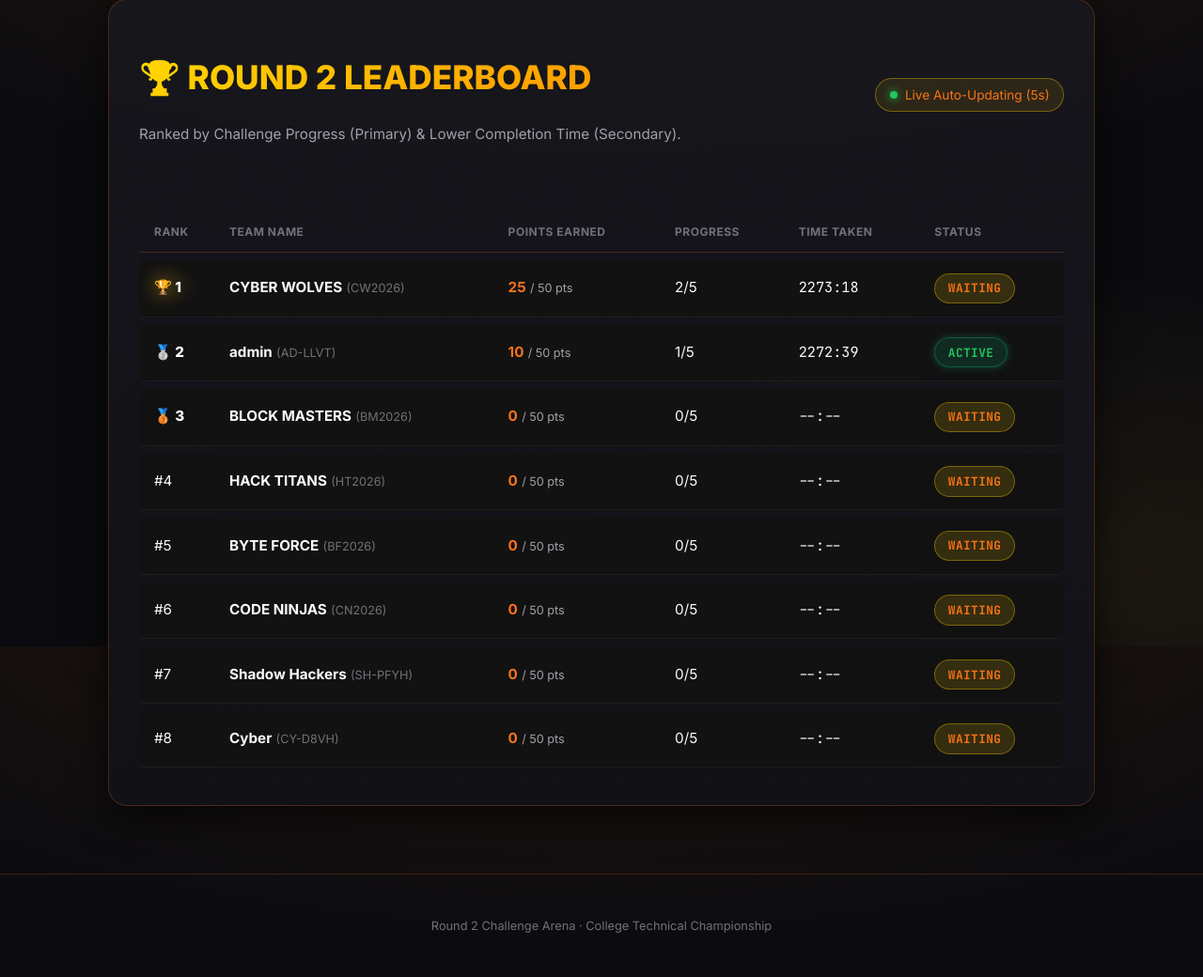
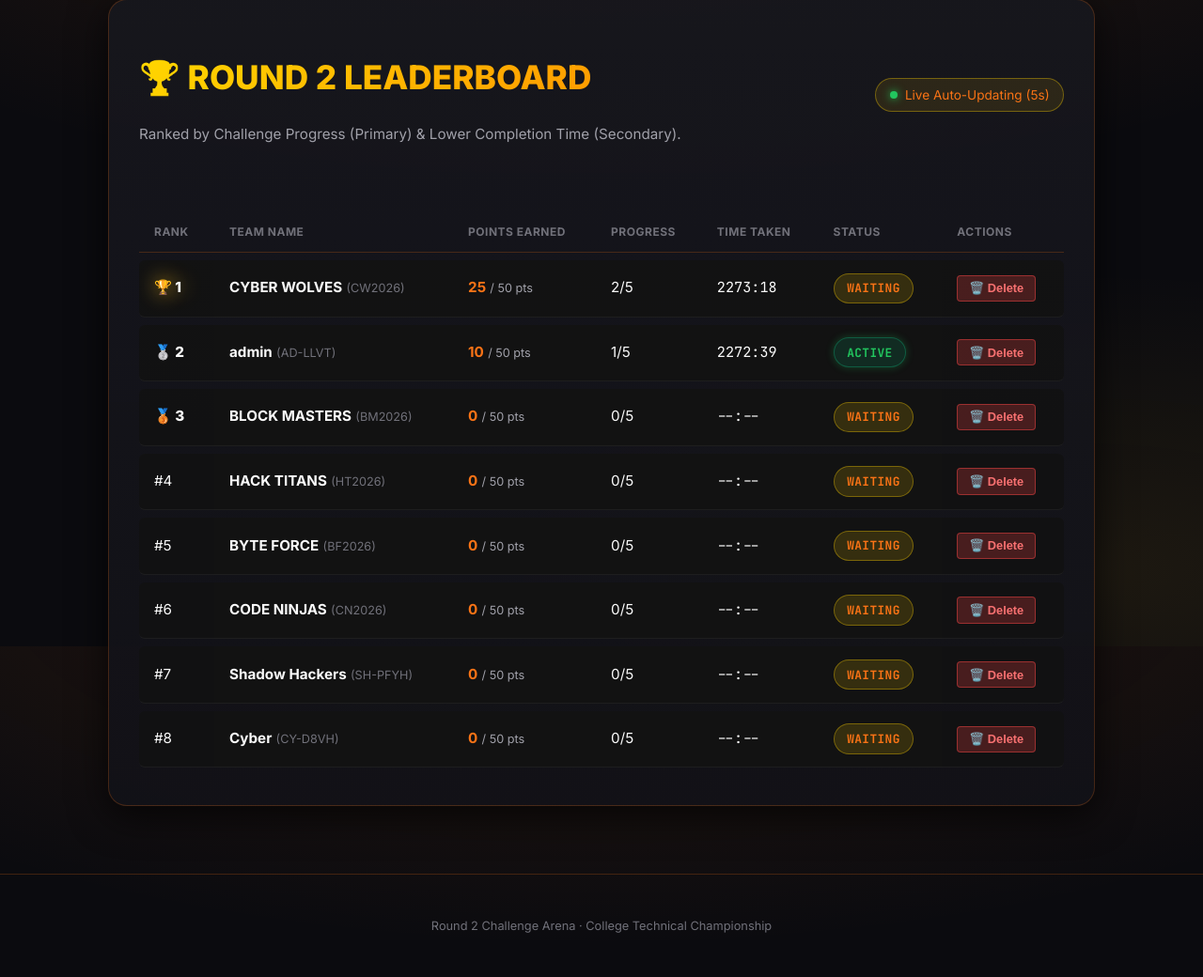
Before and after one commit to ACV07/GAME, a Flask app: page /leaderboard in a window 1280 px wide. Shown: the part 112-1152 px from the top of the page at 94% size. Run offline with Flask 3, Linux system fonts and the light colour scheme; the visitor is signed in with stand-in values (Sample User, id 1); data comes from the database, SQL or seed files in the repository.

Commit message:
Add Admin team deletion option to Leaderboard page and live auto-refresh standings table

```diff
--- a/models.py
+++ b/models.py
@@ -312,6 +312,17 @@ class TeamModel:
     def clear_draft(team_id):
         conn = get_db_connection()
         conn.execute("UPDATE teams SET draft_json = '' WHERE id = ?", (team_id,))
+        conn.commit()
+        conn.close()
+
+    @staticmethod
+    def delete_team(team_id):
+        """Permanently deletes a team and its submissions and sessions from the database."""
+        conn = get_db_connection()
+        cursor = conn.cursor()
+        cursor.execute("DELETE FROM submissions WHERE team_id = ?", (team_id,))
+        cursor.execute("DELETE FROM sessions WHERE team_id = ?", (team_id,))
+        cursor.execute("DELETE FROM teams WHERE id = ?", (team_id,))
         conn.commit()
         conn.close()
 
--- a/static/js/leaderboard.js
+++ b/static/js/leaderboard.js
@@ -46,6 +46,14 @@ document.addEventListener('DOMContentLoaded', () => {
         ? '5/5 (Finish)'
         : `${row.current_challenge - 1}/5`;
 
+      const actionCell = window.isAdmin ? `
+        <td>
+          <button class="btn-sm-action btn-reset" onclick="deleteTeam(${row.id}, '${escapeHtml(row.team_name)}')" title="Delete team permanently from leaderboard" style="background: rgba(239, 68, 68, 0.25); color: #f87171; border: 1px solid rgba(239, 68, 68, 0.5);">
+            🗑️ Delete
+          </button>
+        </td>
+      ` : '';
+
       tr.innerHTML = `
         <td class="${rankClass}">${rankDisplay}</td>
         <td><strong>${escapeHtml(row.team_name)}</strong> <small style="color: var(--text-dim);">(${escapeHtml(row.team_code)})</small></td>
@@ -53,6 +61,7 @@ document.addEventListener('DOMContentLoaded', () => {
         <td>${progress}</td>
         <td style="font-family: var(--font-code);">${escapeHtml(row.formatted_time)}</td>
         <td>${statusBadge}</td>
+        ${actionCell}
       `;
       leaderboardBody.appendChild(tr);
     });
--- a/templates/leaderboard.html
+++ b/templates/leaderboard.html
@@ -31,6 +31,9 @@
           <th>Progress</th>
           <th>Time Taken</th>
           <th>Status</th>
+          {% if session.get('is_admin') %}
+            <th>Actions</th>
+          {% endif %}
         </tr>
       </thead>
       <tbody id="leaderboard-tbody">
@@ -65,6 +68,13 @@
                 <span class="badge-status status-waiting">Waiting</span>
               {% endif %}
             </td>
+            {% if session.get('is_admin') %}
+              <td>
+                <button class="btn-sm-action btn-reset" onclick="deleteTeam({{ row.id }}, '{{ row.team_name }}')" title="Delete team permanently from leaderboard" style="background: rgba(239, 68, 68, 0.25); color: #f87171; border: 1px solid rgba(239, 68, 68, 0.5);">
+                  🗑️ Delete
+                </button>
+              </td>
+            {% endif %}
           </tr>
         {% endfor %}
       </tbody>
@@ -75,5 +85,23 @@
 {% endblock %}
 
 {% block extra_js %}
+<script>
+  window.isAdmin = {{ 'true' if session.get('is_admin') else 'false' }};
+  async function deleteTeam(teamId, teamName) {
+    if (!confirm(`Are you sure you want to PERMANENTLY delete team "${teamName}" from the database and leaderboard?\n\nThis will delete all their scores, submissions, and active sessions.`)) return;
+    try {
+      const res = await fetch(`/api/admin/delete-team/${teamId}`, { method: 'POST' });
+      const data = await res.json();
+      if (data.success) {
+        alert(data.message);
+        window.location.reload();
+      } else {
+        alert(data.message || 'Failed to delete team.');
+      }
+    } catch (e) {
+      alert('Network error while deleting team.');
+    }
+  }
+</script>
 <script src="{{ url_for('static', filename='js/leaderboard.js') }}"></script>
 {% endblock %}
```
Also changed, not shown: test_arena.py (+14 -0 lines).
